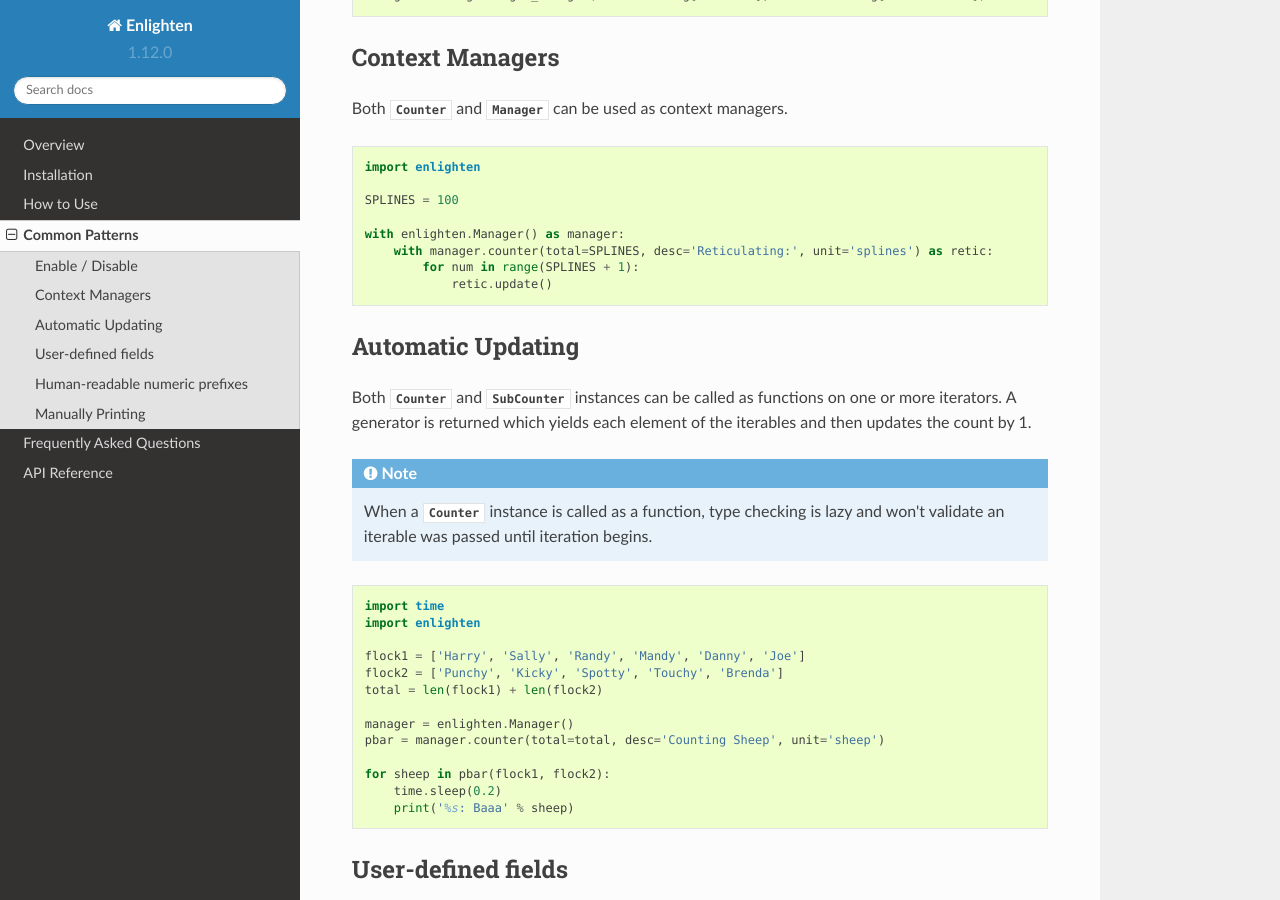
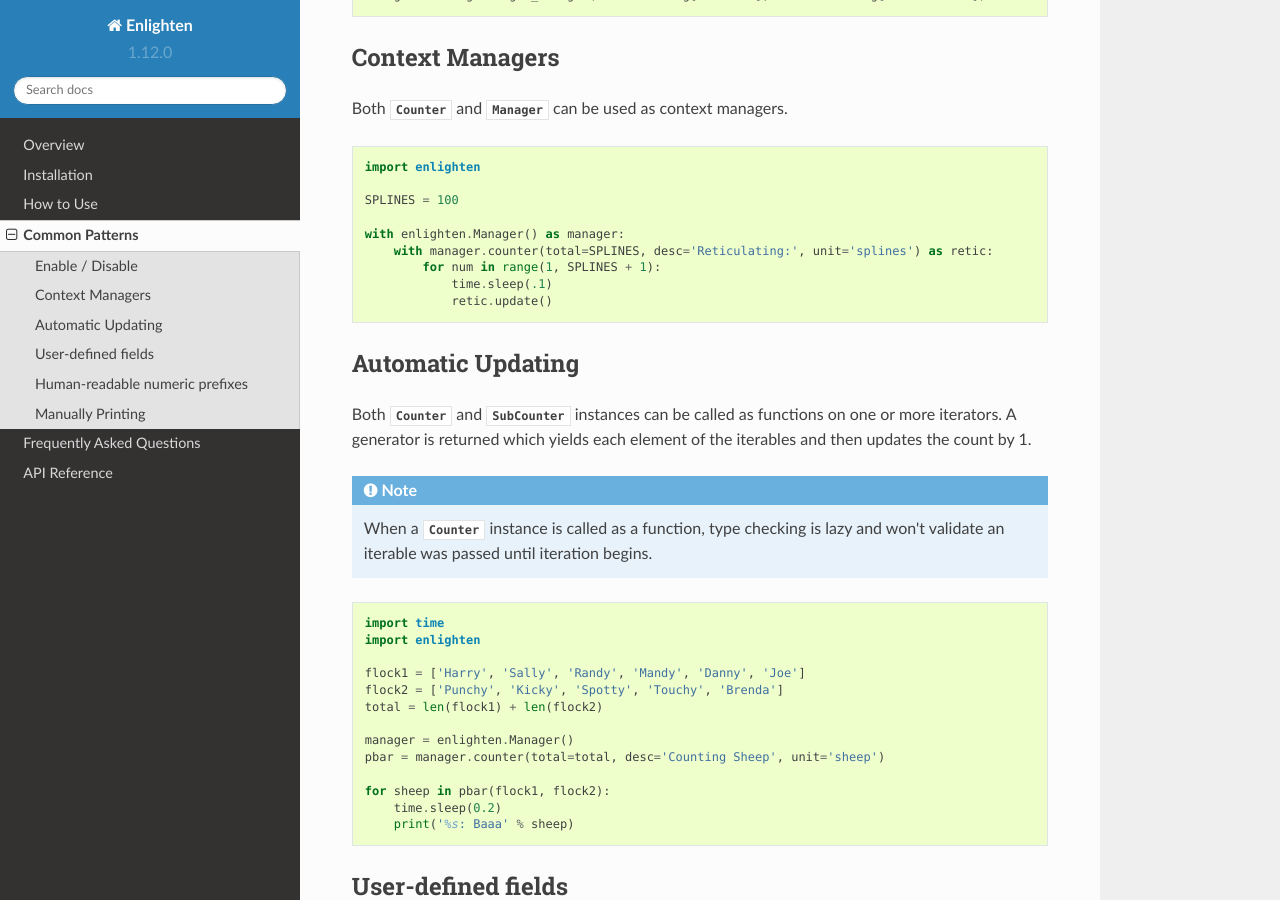
Before and after one commit to Rockhopper-Technologies/enlighten, a Sphinx documentation site: the page built from doc/patterns.rst, in a window 1280 px wide and 900 px high, scrolled down 665 px. Built offline with Sphinx 7.4.7 and the Read the Docs theme 2.0.0, drawn with Linux system fonts in a browser that asks for light colours; the version number is read from the project's files by our own code.

```diff
--- a/doc/patterns.rst
+++ b/doc/patterns.rst
@@ -55,7 +55,8 @@ can be used as context managers.
 
     with enlighten.Manager() as manager:
         with manager.counter(total=SPLINES, desc='Reticulating:', unit='splines') as retic:
-            for num in range(SPLINES + 1):
+            for num in range(1, SPLINES + 1):
+                time.sleep(.1)
                 retic.update()
 
 
```
